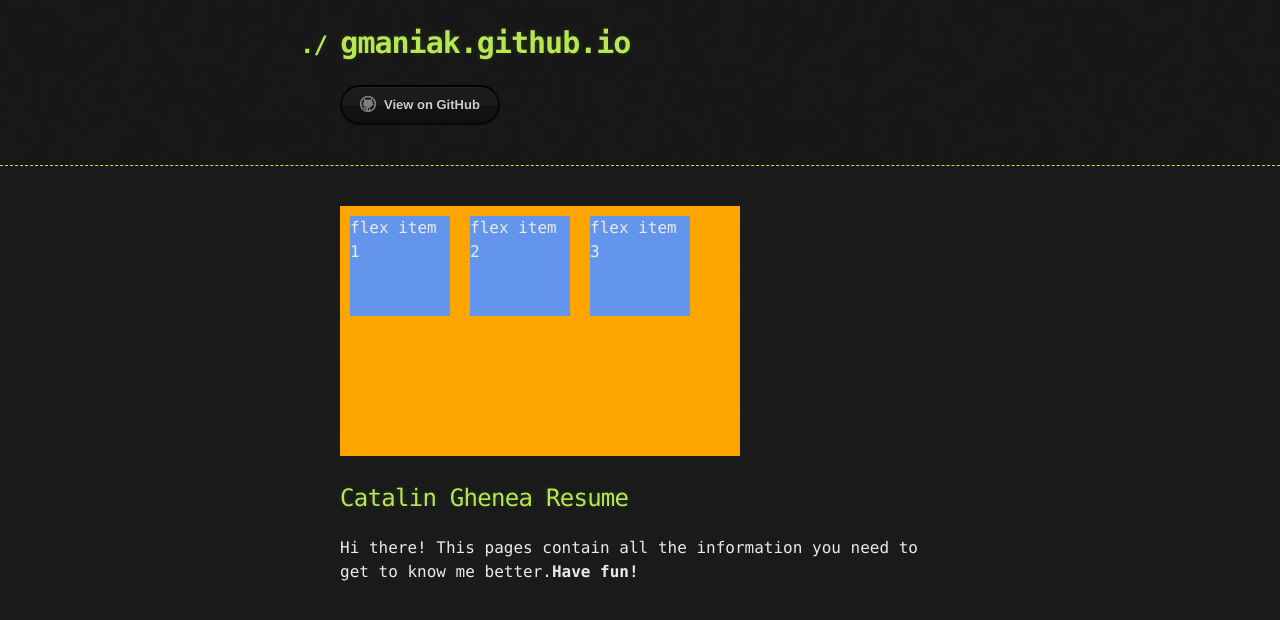
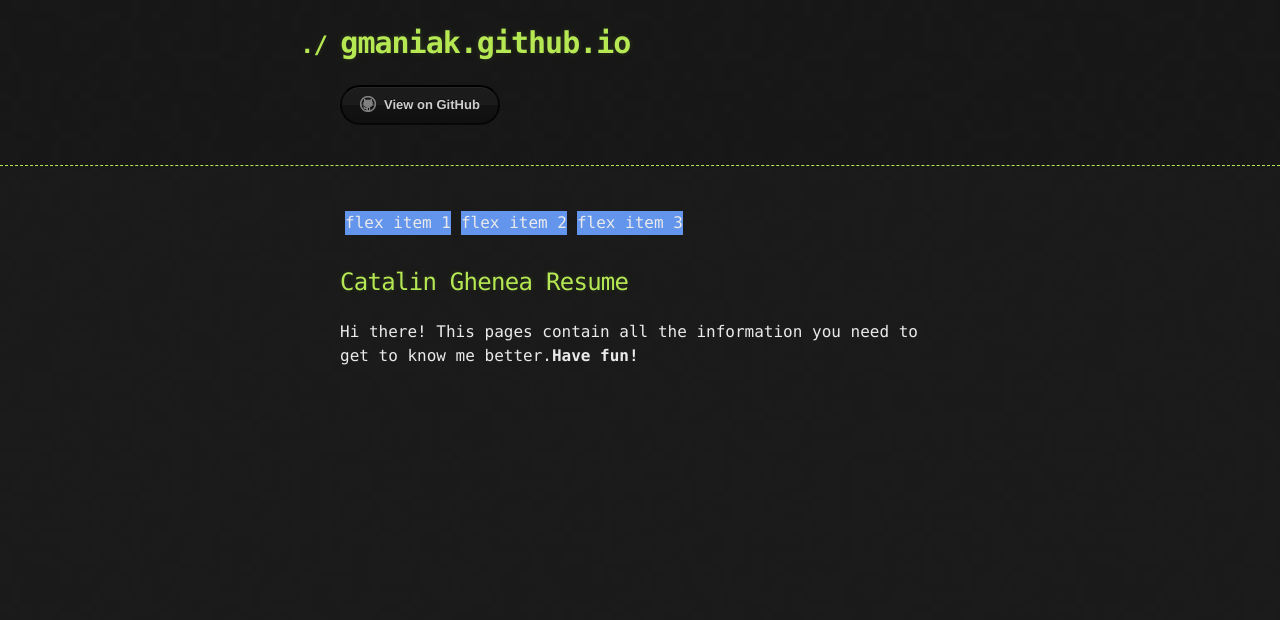
Before and after one commit to gmaniak/gmaniak.github.io, a Jekyll site: the page built from index.html, in a window 1280 px wide. Shown: the top 620 px of the page. Built offline with Jekyll 4.4.1, drawn with Linux system fonts in a browser that asks for light colours; the repository's description, which GitHub fills in, is left out.

Commit message:
small css

```diff
--- a/assets/css/style.scss
+++ b/assets/css/style.scss
@@ -6,14 +6,11 @@
 .flex-container {
     display: -webkit-flex;
     display: flex;
-    width: 400px;
-    height: 250px;
-    background-color: orange;
+    width: 100%;
+    flex-wrap: wrap;
 }
 
 .flex-item {
     background-color: cornflowerblue;
-    width: 100px;
-    height: 100px;
-    margin: 10px;
+    margin: 5px;
 }
```
